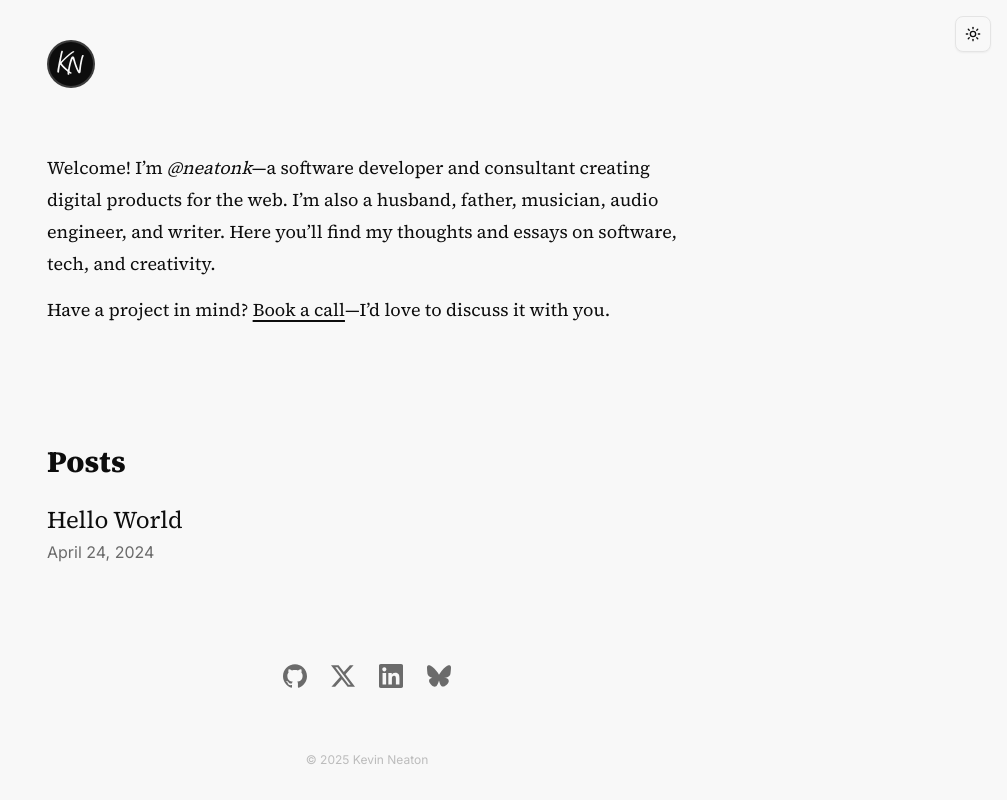
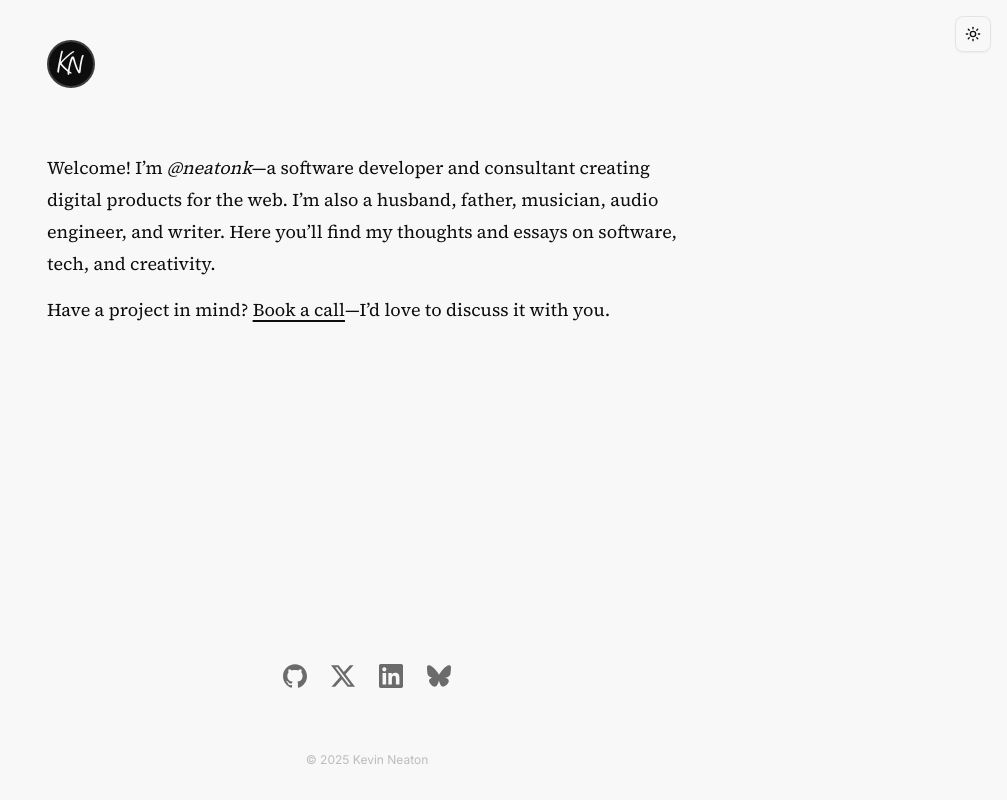
Before and after one commit to neatonk/neatonk.dev, a Next.js app in the folder apps/nextjs/: page / in a window 1280 px wide. Shown: the whole page, without its empty margins (273-1280 px from the left). Built offline with nearby package versions, Linux system fonts and the light colour scheme.

Commit message:
nextjs: hide empty Posts section

```diff
--- a/apps/nextjs/src/app/page.tsx
+++ b/apps/nextjs/src/app/page.tsx
@@ -28,7 +28,7 @@ export default function Home() {
       </section>
 
       {/* Posts: mt-12 for vertical rhythm before H2, mb-6 after H2 */}
-      <section className="w-full max-w-2xl mx-auto px-4 lg:px-0-0 mt-12">
+      {/* <section className="w-full max-w-2xl mx-auto px-4 lg:px-0-0 mt-12">
         <h2 className="text-3xl font-extrabold mb-6">Posts</h2>
         <ul className="flex flex-col gap-6 pl-0 list-none">
           <li>
@@ -43,7 +43,7 @@ export default function Home() {
             </div>
           </li>
         </ul>
-      </section>
+      </section> */}
 
       {/* Spacer */}
       <div className="flex-1" />
```
